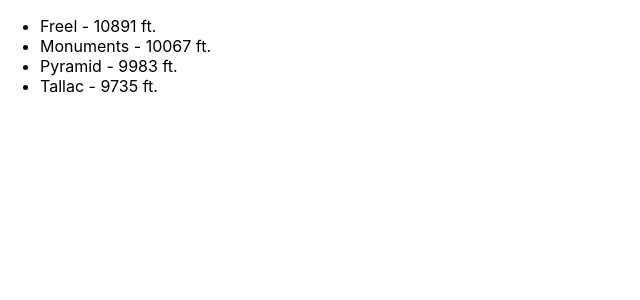
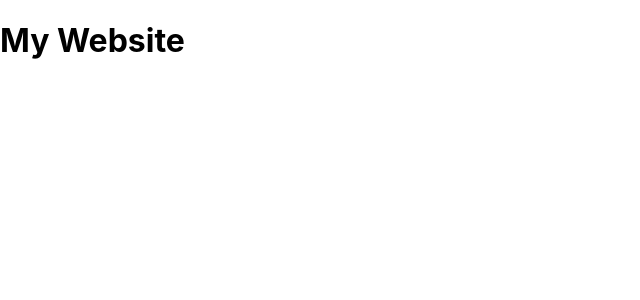
Before and after one commit to r-scott25/react-with-eve-porcello, a React (Create React App) app: page / in a window 1280 px wide. Shown: the top 300 px of the page, without its empty margins (0-640 px from the left). Built offline with nearby package versions, Linux system fonts and the light colour scheme.

Commit message:
installing react router

```diff
--- a/package.json
+++ b/package.json
@@ -8,6 +8,7 @@
     "@testing-library/user-event": "^13.5.0",
     "react": "^18.2.0",
     "react-dom": "^18.2.0",
+    "react-router-dom": "^6.4.5",
     "react-scripts": "5.0.1",
     "web-vitals": "^2.1.4"
   },
--- a/src/App.js
+++ b/src/App.js
@@ -1,36 +1,32 @@
 import "./App.css";
 
-const tahoe_peaks = [
-  { name: "Freel", elevation: 10891 },
-  { name: "Monuments", elevation: 10067 },
-  { name: "Pyramid", elevation: 9983 },
-  { name: "Tallac", elevation: 9735 },
-];
-
-function List({ data, renderItem, renderEmpty }) {
-  return !data.length ? (
-    renderEmpty
-  ) : (
-    <ul>
-      {data.map((item) => (
-        <li key={item.name}>{renderItem(item)}</li>
-      ))}
-    </ul>
+function Home() {
+  return (
+    <div>
+      <h1>My Website</h1>
+    </div>
   );
 }
 
-function App() {
+function About() {
   return (
-    <List
-      data={tahoe_peaks}
-      renderEmpty={<p>This list is empty.</p>}
-      renderItem={(item) => (
-        <>
-          {item.name} - {item.elevation} ft.
-        </>
-      )}
-    />
+    <div>
+      <h1>About Us</h1>
+    </div>
   );
 }
 
+function Contact() {
+  return (
+    <div>
+      <h1>Contact Us</h1>
+    </div>
+  )
+}
+
+
+function App() {
+  return <Home />;
+}
+
 export default App;
```
Also changed, not shown: 1 other file (tests, documents, lock files or other folders).
